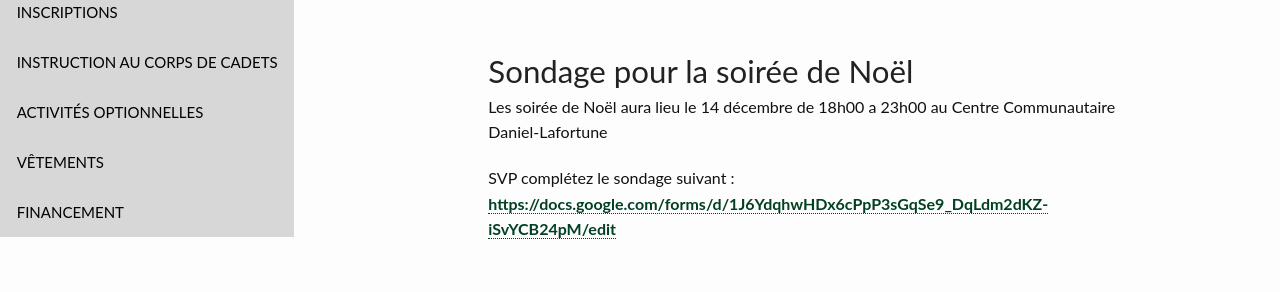
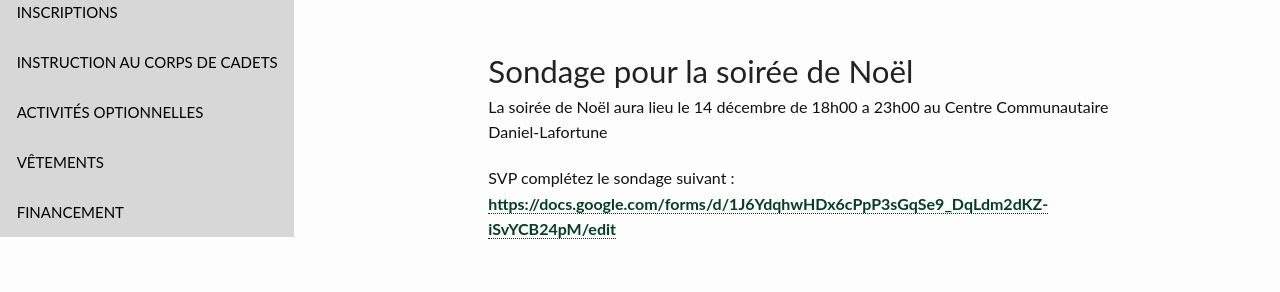
Before and after one commit to CC2920/web, a Jekyll site: the page built from _communications/messages.md, in a window 1280 px wide and 900 px high, scrolled down 822 px. Shown: the part 163-455 px from the top of the window. Built offline with Jekyll 4.4.1, drawn with Linux system fonts in a browser that asks for light colours; some of the changed text lies outside the part shown.

Commit message:
Update messages.md

```diff
--- a/_communications/messages.md
+++ b/_communications/messages.md
@@ -31,7 +31,7 @@
 
 ## Sondage pour la soirée de Noël
 
-Les soirée de Noël aura lieu le 14 décembre de 18h00 a 23h00 au Centre Communautaire Daniel-Lafortune
+La soirée de Noël aura lieu le 14 décembre de 18h00 a 23h00 au Centre Communautaire Daniel-Lafortune
 
 SVP complétez le sondage suivant : <https://docs.google.com/forms/d/1J6YdqhwHDx6cPpP3sGqSe9_DqLdm2dKZ-iSvYCB24pM/edit>
 
@@ -79,7 +79,7 @@
 - Lieu : Camp Fortune
 - Tenue : Civile pour faire du sport a l'extérieur
 - Matériel requis : Bouteille d'eau et collation
-- Information supplémentaires :  Apportez votre équipement de ski, Tuque, Gants, vètement imperméable
+- Information supplémentaires :  Apportez votre équipement de ski, tuque, gants, vètement imperméable
 
 ## Pratique de musique
 
```
